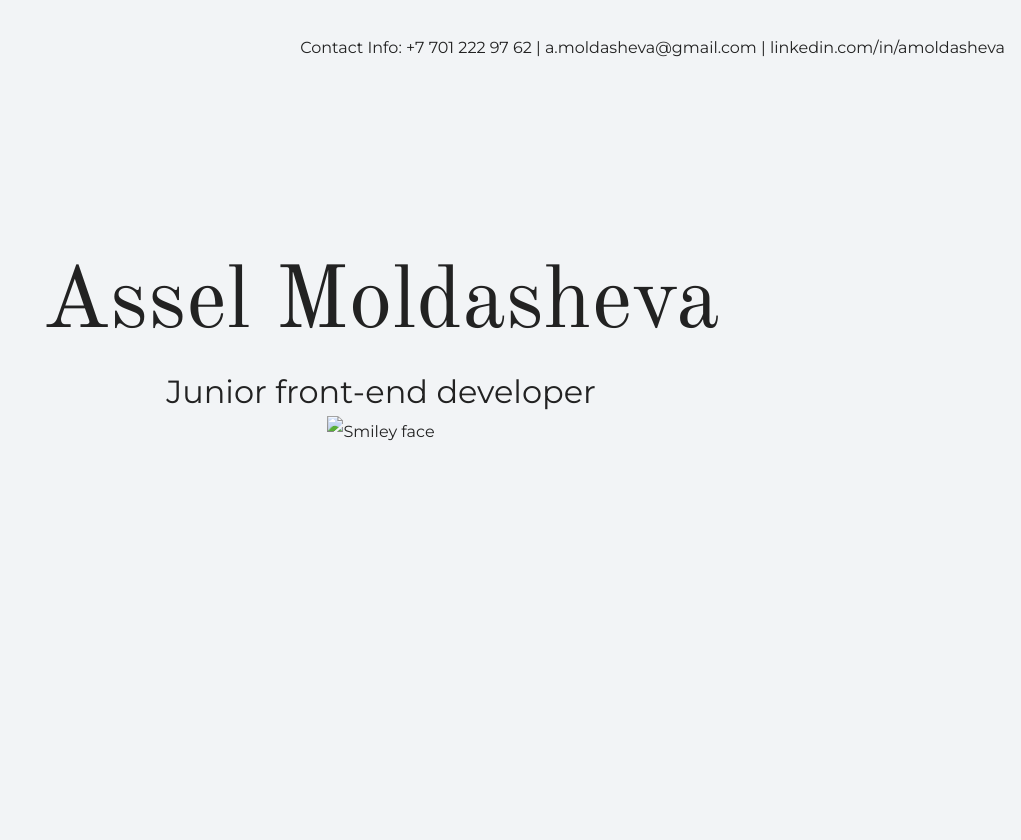
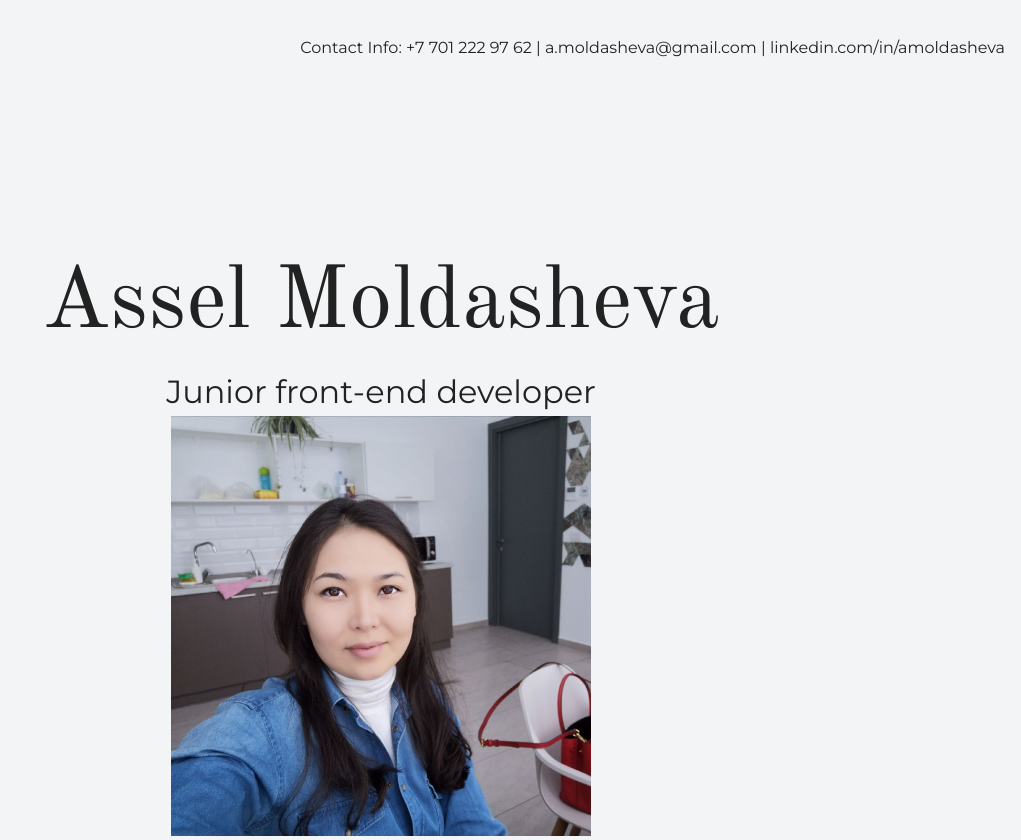
Before and after one commit to asselyeka/rsschool-cv, a plain HTML site: page index.html in a window 1280 px wide. Shown: the top 840 px of the page, without its empty margins (259-1280 px from the left). Drawn offline with nearby package versions, Linux system fonts and the light colour scheme.

Commit message:
fix: change way to the avatar(picture) for cv

```diff
--- a/index.html
+++ b/index.html
@@ -20,7 +20,7 @@
       <div class="container">
       <h1 class="heading">Assel Moldasheva</h1>
       <p>Junior front-end developer</p>
-      <img src="photo.jpeg" alt="Smiley face" height="420" width="420">
+      <img src="img/photo.jpeg" alt="Smiley face" height="420" width="420">
       </div>
     </section>
 
```
